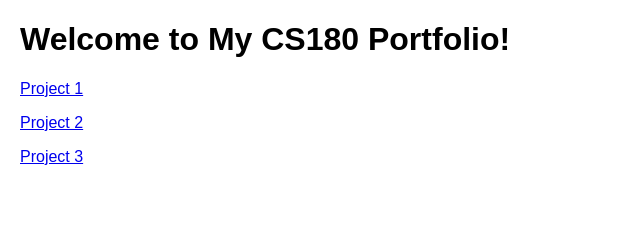
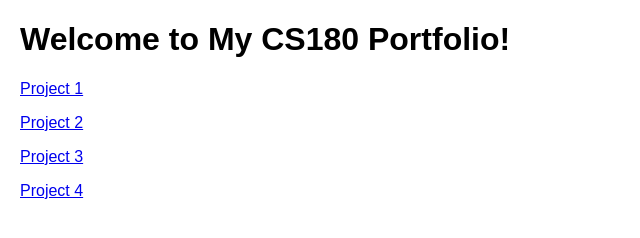
Before and after one commit to CadenzaCoda/CadenzaCoda.github.io, a plain HTML site: page index.html in a window 1280 px wide. Shown: the full height of the page, 0-640 px from the left. Drawn offline with Linux system fonts and the light colour scheme.

Commit message:
Updated home page

```diff
--- a/index.html
+++ b/index.html
@@ -20,5 +20,8 @@
 <p>
     <a href="./cs280a/proj3/home/index.html">Project 3</a>
 </p>
+<p>
+    <a href="./cs280a/proj4/home/index.html">Project 4</a>
+</p>
 </body>
 </html>
```
